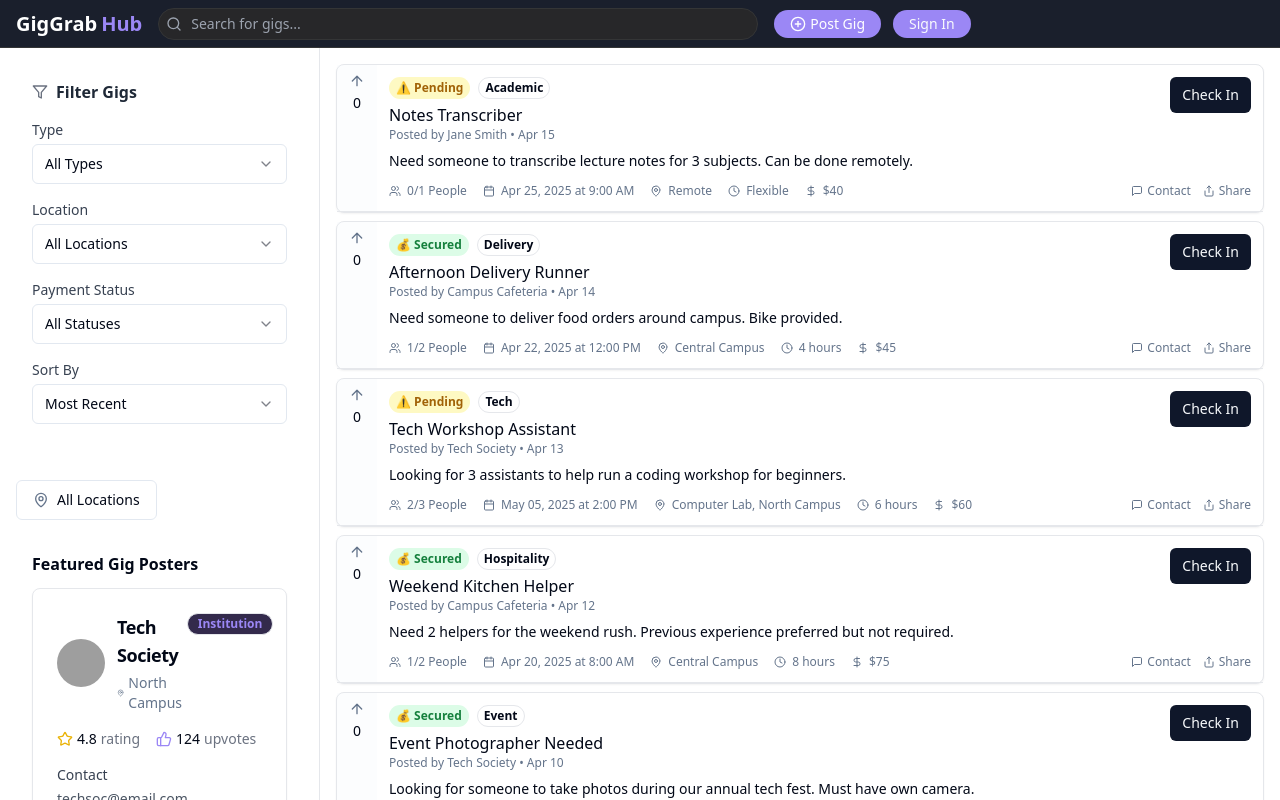
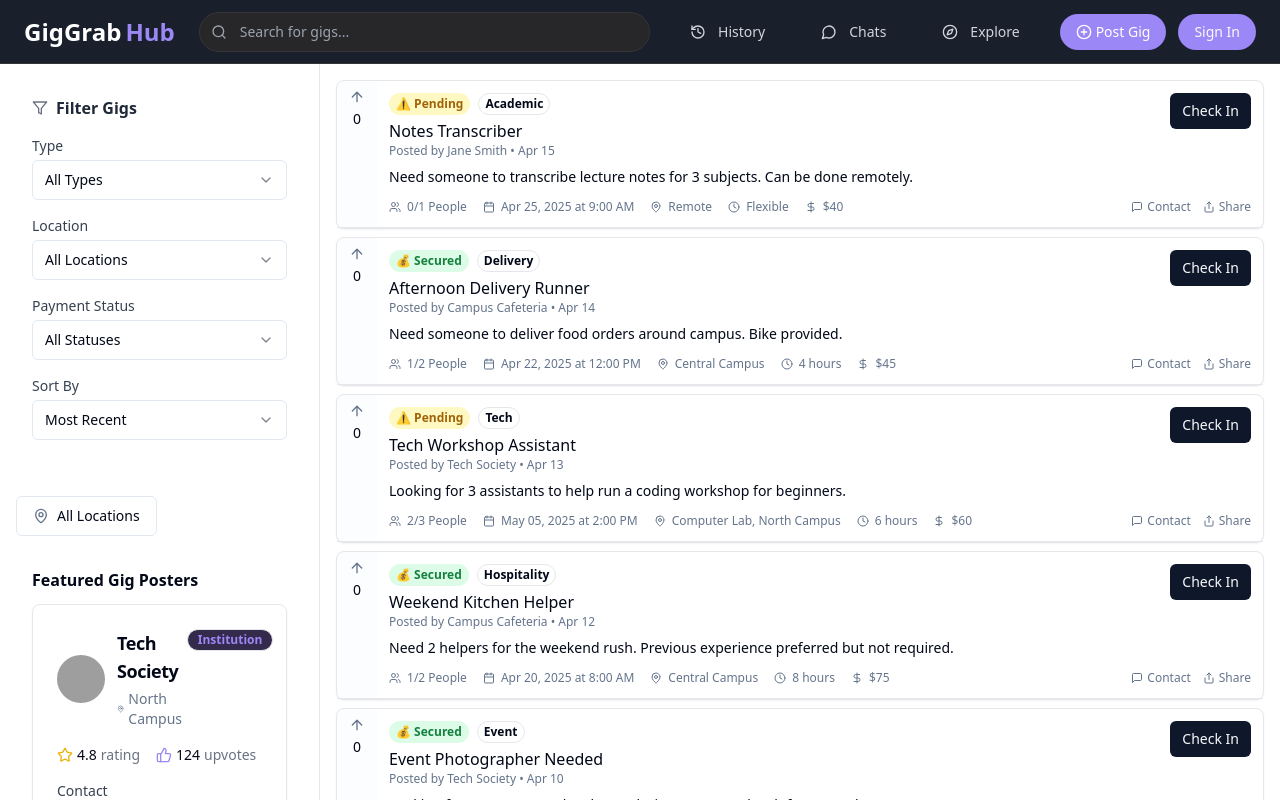
Before and after one commit to aaromalonline/dozyo, a React (Vite) app: page / in a window 1280 px wide. Shown: the top 800 px of the page. Built offline with nearby package versions, Linux system fonts and the light colour scheme; grey boxes are pictures that could not be loaded.

Commit message:
feat: Enhance top bar and add new features
- Increased top bar height.
- Added features for history, chats, and explore.

```diff
--- a/src/components/Header.tsx
+++ b/src/components/Header.tsx
@@ -1,6 +1,6 @@
 
 import { Button } from "@/components/ui/button";
-import { PlusCircle, Search, User } from "lucide-react";
+import { PlusCircle, Search, User, History, MessageCircle, Compass } from "lucide-react";
 import { useState } from "react";
 import { Dialog, DialogContent, DialogTrigger } from "@/components/ui/dialog";
 import CreateGigForm from "./CreateGigForm";
@@ -9,29 +9,55 @@ const Header = () => {
   const [isLoggedIn, setIsLoggedIn] = useState(false);
 
   return (
-    <header className="sticky top-0 h-12 bg-[#1A1F2C] z-10 border-b border-[#343536]">
-      <div className="h-full flex items-center px-4 gap-4">
-        <h1 className="text-xl font-bold text-white whitespace-nowrap flex items-center gap-1">
+    <header className="sticky top-0 h-16 bg-[#1A1F2C] z-10 border-b border-[#343536]">
+      <div className="h-full flex items-center px-6 gap-6">
+        <h1 className="text-2xl font-bold text-white whitespace-nowrap flex items-center gap-1">
           GigGrab<span className="text-gig-purple">Hub</span>
         </h1>
 
         <div className="flex-1 max-w-[600px]">
           <div className="relative">
-            <Search className="absolute left-2 top-1/2 transform -translate-y-1/2 h-4 w-4 text-gray-400 pointer-events-none" />
+            <Search className="absolute left-3 top-1/2 transform -translate-y-1/2 h-4 w-4 text-gray-400 pointer-events-none" />
             <input
               type="text"
               placeholder="Search for gigs..."
-              className="w-full h-8 pl-8 pr-4 bg-[#272729] border border-[#343536] rounded-full text-sm text-white focus:outline-none focus:ring-1 focus:ring-[#343536] focus:bg-black hover:bg-[#1A1A1A] hover:border-[#D7DADC]"
+              className="w-full h-10 pl-10 pr-4 bg-[#272729] border border-[#343536] rounded-full text-sm text-white focus:outline-none focus:ring-1 focus:ring-[#343536] focus:bg-black hover:bg-[#1A1A1A] hover:border-[#D7DADC]"
             />
           </div>
         </div>
+
+        <nav className="flex items-center gap-6">
+          <Button
+            variant="ghost"
+            className="h-10 text-gray-300 hover:text-white hover:bg-[#272729]"
+          >
+            <History className="mr-1" />
+            History
+          </Button>
+
+          <Button
+            variant="ghost"
+            className="h-10 text-gray-300 hover:text-white hover:bg-[#272729]"
+          >
+            <MessageCircle className="mr-1" />
+            Chats
+          </Button>
+
+          <Button
+            variant="ghost"
+            className="h-10 text-gray-300 hover:text-white hover:bg-[#272729]"
+          >
+            <Compass className="mr-1" />
+            Explore
+          </Button>
+        </nav>
 
         <div className="flex items-center gap-3">
           <Dialog>
             <DialogTrigger asChild>
               <Button
                 variant="outline"
-                className="h-7 text-sm flex items-center gap-1 bg-gig-purple hover:bg-gig-dark-purple border-0 text-white rounded-full px-4"
+                className="h-9 text-sm flex items-center gap-1 bg-gig-purple hover:bg-gig-dark-purple border-0 text-white rounded-full px-4"
               >
                 <PlusCircle className="h-4 w-4" />
                 Post Gig
@@ -45,7 +71,7 @@ const Header = () => {
           {isLoggedIn ? (
             <Button
               variant="ghost"
-              className="h-8 rounded-full p-1 hover:bg-[#272729]"
+              className="h-9 rounded-full p-1 hover:bg-[#272729]"
               onClick={() => setIsLoggedIn(false)}
             >
               <div className="bg-[#272729] rounded-full p-1">
@@ -54,7 +80,7 @@ const Header = () => {
             </Button>
           ) : (
             <Button
-              className="h-7 text-sm bg-gig-purple hover:bg-gig-dark-purple rounded-full"
+              className="h-9 text-sm bg-gig-purple hover:bg-gig-dark-purple rounded-full"
               onClick={() => setIsLoggedIn(true)}
             >
               Sign In
```
